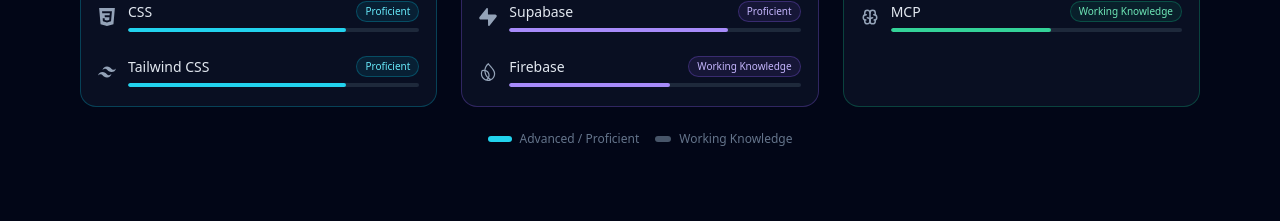
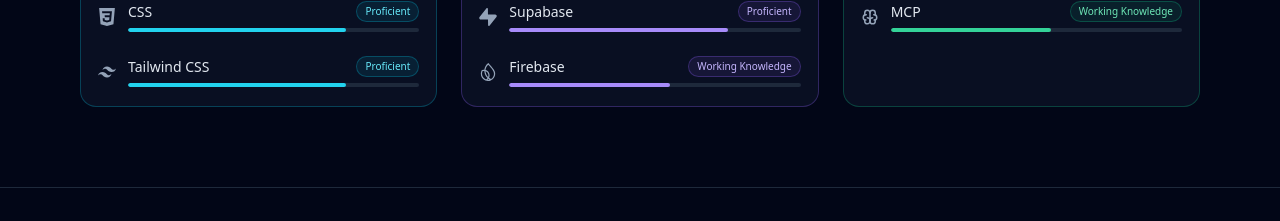
Before and after one commit to Wagisha29/Wagisha-portfolio, a React (Vite) app: page / in a window 1280 px wide. Shown: the part 1520-1741 px from the top of the page. Built offline with nearby package versions, Linux system fonts and the light colour scheme.

Commit message:
remove working knowledge section

```diff
--- a/src/components/Skills.jsx
+++ b/src/components/Skills.jsx
@@ -198,18 +198,6 @@
             );
           })}
         </div>
-
-        {/* Legend — static, no interaction needed */}
-        <div className="mt-6 flex flex-wrap items-center justify-center gap-4 text-xs text-slate-500">
-          <span className="flex items-center gap-2">
-            <span className="h-1.5 w-6 rounded-full bg-cyan-400" />
-            Advanced / Proficient
-          </span>
-          <span className="flex items-center gap-2">
-            <span className="h-1.5 w-4 rounded-full bg-slate-600" />
-            Working Knowledge
-          </span>
-        </div>
       </div>
     </section>
   );
```
